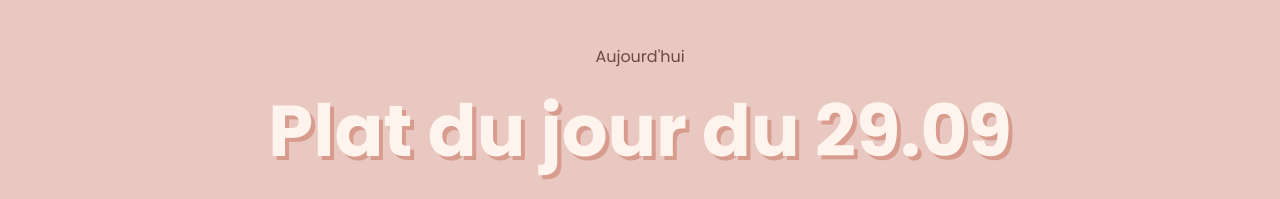
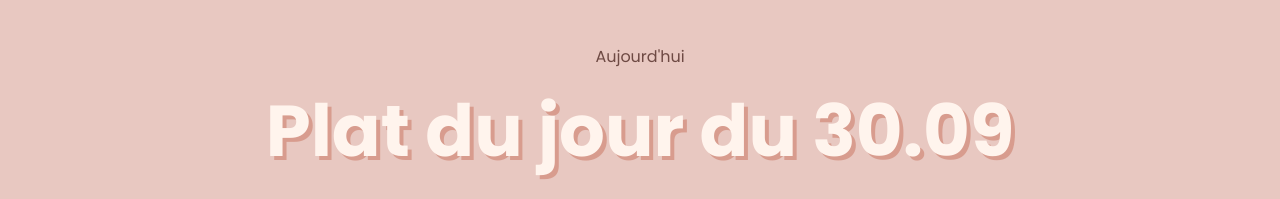
Before and after one commit to yelianying1116/cheriz-boutique, a website: page index.html in a window 1280 px wide. Shown: the part 826-1025 px from the top of the page. Drawn offline with Linux system fonts and the light colour scheme.

Commit message:
Update index.html

```diff
--- a/index.html
+++ b/index.html
@@ -197,7 +197,7 @@ PLAT DU JOUR
 
             <h2 class="section-title">
 
-                Plat du jour du 29.09
+                Plat du jour du 30.09
 
             </h2>
 
```
